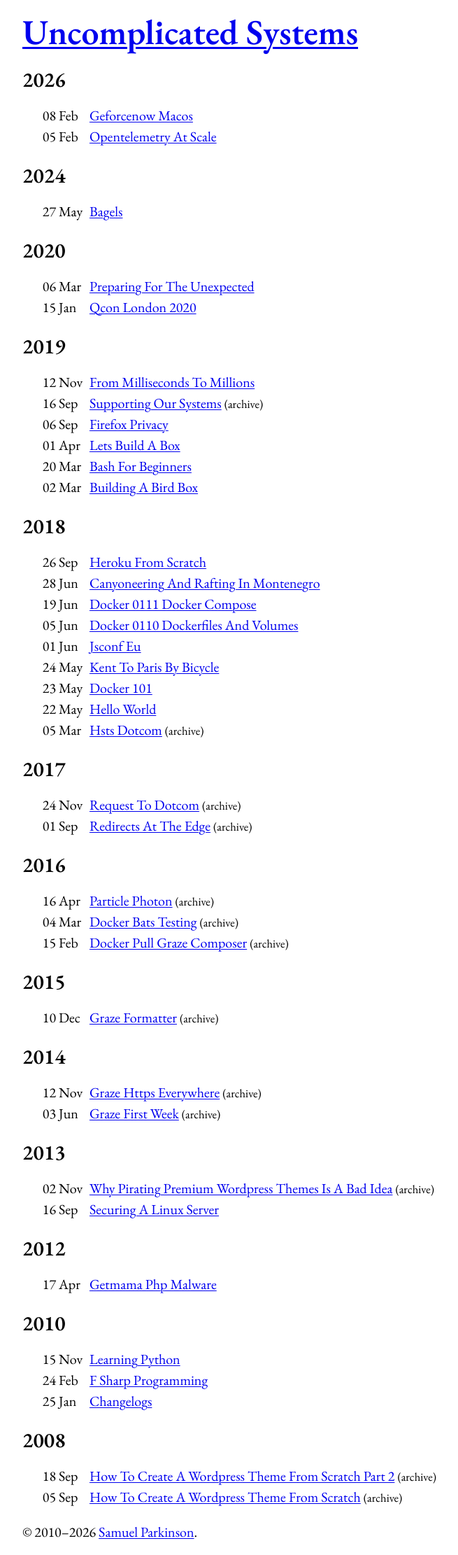
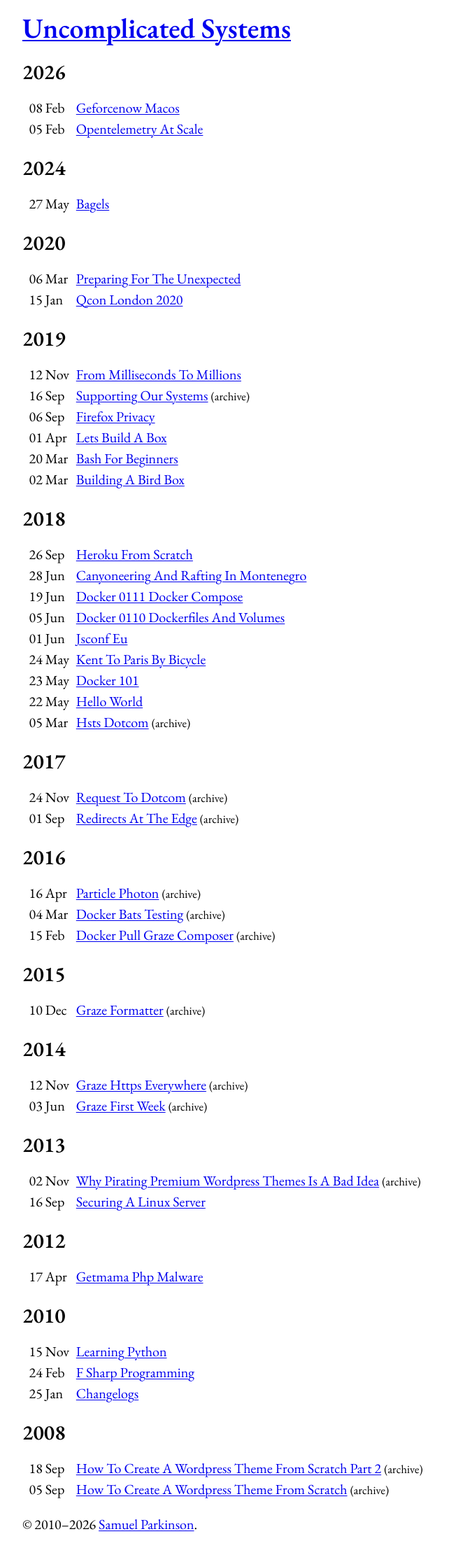
Before and after one commit to sjparkinson/uncomplicated.systems, a Jekyll site: the page built from index.html, in a window 1280 px wide. Shown: the whole page at 70% size, without its empty margins (248-903 px from the left). Built offline with Jekyll 4.4.1, drawn with Linux system fonts in a browser that asks for light colours.

Commit message:
Update CSS

```diff
--- a/assets/css/main.css
+++ b/assets/css/main.css
@@ -55,18 +55,12 @@
 :root {
     color-scheme: light dark;
 
-    --h1-size: clamp(2em, 5vw, 2.5em);
-    --h2-size: clamp(1.4em, 4vw, 1.5em);
-    --h3-size: clamp(1.3em, 2.5vw, 1.4em);
-    --h4-size: clamp(1.2em, 2vw, 1.3em);
-    --h5-size: clamp(1.1em, 1.6vw, 1.2em);
-    --h6-size: 1em;
-
     --color-neutral-ink: oklch(0 0 0);
     --color-neutral-paper: oklch(1 0 0);
 
     --text-color: light-dark(var(--color-neutral-ink), var(--color-neutral-paper));
     --text-color-muted: color-mix(in oklch, var(--text-color) 65%, light-dark(var(--color-neutral-paper), var(--color-neutral-ink)));
+
 }
 
 *,
@@ -82,7 +76,7 @@ html {
 body {
     margin: 18px;
     color: var(--text-color);
-    font: normal clamp(18px, 1.6vw, 20px)/1.5 "EB Garamond", serif;
+    font: normal clamp(18px, 1rem + 0.53vw, 20px)/1.5 "EB Garamond", serif;
     font-optical-sizing: auto;
     font-size-adjust: 0.4;
 }
@@ -105,27 +99,27 @@ h6 {
 }
 
 h1 {
-    font-size: var(--h1-size);
+    font-size: 2em;
 }
 
 h2 {
-    font-size: var(--h2-size);
+    font-size: 1.5em;
 }
 
 h3 {
-    font-size: var(--h3-size);
+    font-size: 1.35em;
 }
 
 h4 {
-    font-size: var(--h4-size);
+    font-size: 1.25em;
 }
 
 h5 {
-    font-size: var(--h5-size);
+    font-size: 1.15em;
 }
 
 h6 {
-    font-size: var(--h6-size);
+    font-size: 1em;
 }
 
 p {
@@ -215,10 +209,15 @@ hgroup p time {
     color: var(--text-color-muted);
 }
 
+main ul.posts {
+    padding-inline-start: 1ch;
+}
+
 main ul.posts li {
     display: grid;
     grid-template-columns: 6ch minmax(0, 1fr);
     column-gap: 1ch;
+    text-wrap: balance;
 }
 
 iframe[src*="youtube.com/embed/"],
```
